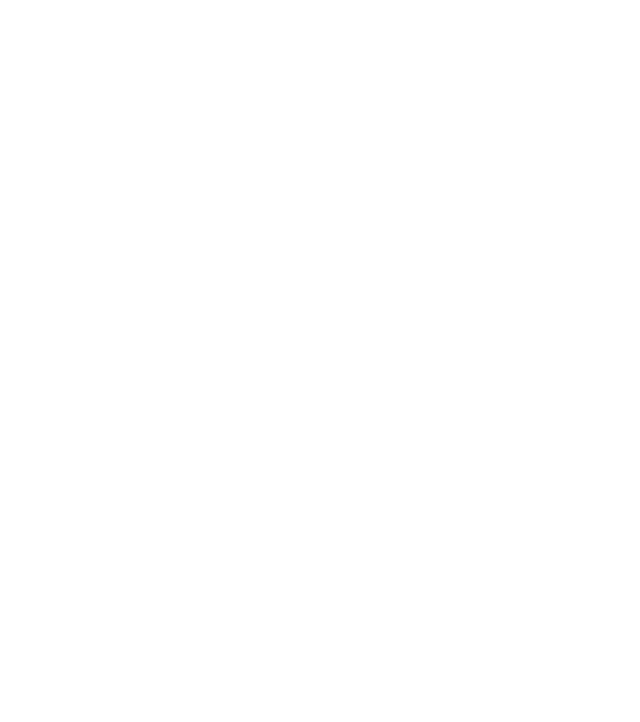
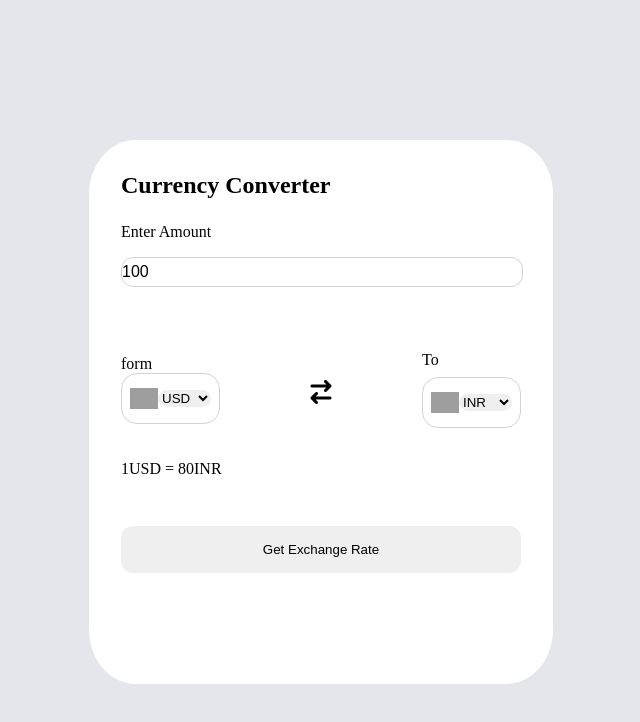
Before and after one commit to user3343/Currency_converter, a plain HTML site: page index.html in a window 1280 px wide. Shown: the whole page, without its empty margins (319-959 px from the left). Drawn offline with Linux system fonts and the light colour scheme; grey boxes are pictures that could not be loaded.

Commit message:
leyout done

```diff
--- /dev/null
+++ b/codes.js
@@ -0,0 +1,161 @@
+const countryList = {
+  AED: "AE",
+  AFN: "AF",
+  XCD: "AG",
+  ALL: "AL",
+  AMD: "AM",
+  ANG: "AN",
+  AOA: "AO",
+  AQD: "AQ",
+  ARS: "AR",
+  AUD: "AU",
+  AZN: "AZ",
+  BAM: "BA",
+  BBD: "BB",
+  BDT: "BD",
+  XOF: "BE",
+  BGN: "BG",
+  BHD: "BH",
+  BIF: "BI",
+  BMD: "BM",
+  BND: "BN",
+  BOB: "BO",
+  BRL: "BR",
+  BSD: "BS",
+  NOK: "BV",
+  BWP: "BW",
+  BYR: "BY",
+  BZD: "BZ",
+  CAD: "CA",
+  CDF: "CD",
+  XAF: "CF",
+  CHF: "CH",
+  CLP: "CL",
+  CNY: "CN",
+  COP: "CO",
+  CRC: "CR",
+  CUP: "CU",
+  CVE: "CV",
+  CYP: "CY",
+  CZK: "CZ",
+  DJF: "DJ",
+  DKK: "DK",
+  DOP: "DO",
+  DZD: "DZ",
+  ECS: "EC",
+  EEK: "EE",
+  EGP: "EG",
+  ETB: "ET",
+  EUR: "FR",
+  FJD: "FJ",
+  FKP: "FK",
+  GBP: "GB",
+  GEL: "GE",
+  GGP: "GG",
+  GHS: "GH",
+  GIP: "GI",
+  GMD: "GM",
+  GNF: "GN",
+  GTQ: "GT",
+  GYD: "GY",
+  HKD: "HK",
+  HNL: "HN",
+  HRK: "HR",
+  HTG: "HT",
+  HUF: "HU",
+  IDR: "ID",
+  ILS: "IL",
+  INR: "IN",
+  IQD: "IQ",
+  IRR: "IR",
+  ISK: "IS",
+  JMD: "JM",
+  JOD: "JO",
+  JPY: "JP",
+  KES: "KE",
+  KGS: "KG",
+  KHR: "KH",
+  KMF: "KM",
+  KPW: "KP",
+  KRW: "KR",
+  KWD: "KW",
+  KYD: "KY",
+  KZT: "KZ",
+  LAK: "LA",
+  LBP: "LB",
+  LKR: "LK",
+  LRD: "LR",
+  LSL: "LS",
+  LTL: "LT",
+  LVL: "LV",
+  LYD: "LY",
+  MAD: "MA",
+  MDL: "MD",
+  MGA: "MG",
+  MKD: "MK",
+  MMK: "MM",
+  MNT: "MN",
+  MOP: "MO",
+  MRO: "MR",
+  MTL: "MT",
+  MUR: "MU",
+  MVR: "MV",
+  MWK: "MW",
+  MXN: "MX",
+  MYR: "MY",
+  MZN: "MZ",
+  NAD: "NA",
+  XPF: "NC",
+  NGN: "NG",
+  NIO: "NI",
+  NPR: "NP",
+  NZD: "NZ",
+  OMR: "OM",
+  PAB: "PA",
+  PEN: "PE",
+  PGK: "PG",
+  PHP: "PH",
+  PKR: "PK",
+  PLN: "PL",
+  PYG: "PY",
+  QAR: "QA",
+  RON: "RO",
+  RSD: "RS",
+  RUB: "RU",
+  RWF: "RW",
+  SAR: "SA",
+  SBD: "SB",
+  SCR: "SC",
+  SDG: "SD",
+  SEK: "SE",
+  SGD: "SG",
+  SKK: "SK",
+  SLL: "SL",
+  SOS: "SO",
+  SRD: "SR",
+  STD: "ST",
+  SVC: "SV",
+  SYP: "SY",
+  SZL: "SZ",
+  THB: "TH",
+  TJS: "TJ",
+  TMT: "TM",
+  TND: "TN",
+  TOP: "TO",
+  TRY: "TR",
+  TTD: "TT",
+  TWD: "TW",
+  TZS: "TZ",
+  UAH: "UA",
+  UGX: "UG",
+  USD: "US",
+  UYU: "UY",
+  UZS: "UZ",
+  VEF: "VE",
+  VND: "VN",
+  VUV: "VU",
+  YER: "YE",
+  ZAR: "ZA",
+  ZMK: "ZM",
+  ZWD: "ZW",
+};
--- a/index.html
+++ b/index.html
@@ -4,9 +4,56 @@
     <meta charset="UTF-8" />
     <meta name="viewport" content="width=device-width, initial-scale=1.0" />
     <title>Currency Convertor</title>
+    <link
+      rel="stylesheet"
+      href="https://cdnjs.cloudflare.com/ajax/libs/font-awesome/6.5.1/css/all.min.css"
+      integrity="sha512-DTOQO9RWCH3ppGqcWaEA1BIZOC6xxalwEsw9c2QQeAIftl+Vegovlnee1c9QX4TctnWMn13TZye+giMm8e2LwA=="
+      crossorigin="anonymous"
+      referrerpolicy="no-referrer"
+    />
     <link rel="stylesheet" href="style.css" />
   </head>
   <body>
+    <div class="container">
+      <h2>Currency Converter</h2>
+      <form>
+        <div class="div">
+          <p>Enter Amount</p>
+          <input value="100" type="text" />
+        </div>
+        <div class="dropdown">
+          <div class="from">
+            <p>form</p>
+            <div class="select-container">
+              <img src="https://flagsapi.com/US/flat/64.png" alt="" />
+              <select name="from" id="">
+                <!-- <option value="USD">USA</option> -->
+                <!-- <option value="CAD">CA</option>
+                <option value="EU">Europ</option>
+                <option value="AU">AUS</option> -->
+              </select>
+            </div>
+          </div>
+          <i class="fa-solid fa-arrow-right-arrow-left"></i>
+          <div class="to">
+            <p>To</p>
+            <div class="select-container">
+              <img src="https://flagsapi.com/IN/flat/64.png" alt="" />
+              <select name="to" id="">
+                <!-- <option value="INR">INR</option> -->
+                <!-- <option value="USD">USA</option>
+                <option value="CAD">CA</option>
+                <option value="EU">Europ</option>
+                <option value="AU">AUS</option> -->
+              </select>
+            </div>
+          </div>
+        </div>
+        <div class="msg">1USD = 80INR</div>
+        <button>Get Exchange Rate</button>
+      </form>
+    </div>
+    <script src="codes.js"></script>
     <script src="script.js"></script>
   </body>
 </html>
--- a/script.js
+++ b/script.js
@@ -0,0 +1,24 @@
+const BASE_URL =
+  "https://cdn.jsdelivr.net/gh/fawazahmed0/currency-api@1/latest/currencies/USD/INR.json";
+
+const dropdown = document.querySelectorAll(".dropdown select");
+
+let i = 0;
+for (const select of dropdown) {
+  for (currCode in countryList) {
+    let newOption = document.createElement("option");
+    newOption.innerText = currCode;
+    newOption.value = currCode;
+    if (select.name === "from" && currCode === "USD") {
+      newOption.selected = "selected";
+    } else if (select.name === "to" && currCode === "INR") {
+      newOption.selected = "selected";
+    }
+    select.append(newOption);
+  }
+  select.addEventListener("change", (ect) => {
+    updateFlag(evt.target);
+  });
+}
+
+const updateFlag = () => {};
--- a/style.css
+++ b/style.css
@@ -0,0 +1,78 @@
+* {
+  margin: 0;
+  padding: 0;
+}
+body {
+  display: flex;
+  justify-content: center;
+  align-items: center;
+  min-height: 100vmin;
+  background-color: #e4e6eb;
+}
+div {
+  margin-top: 1.5rem;
+}
+
+.container {
+  background-color: #fff;
+  padding: 2rem;
+  border-radius: 10%;
+  width: 50vmin;
+  height: 60vmin;
+}
+
+.form {
+  margin: 2rem 0 1rem 0;
+}
+form select,
+button,
+input {
+  width: 100%;
+  margin: 1rem 0 1rem 0;
+  border: none;
+  outline: none;
+  border-radius: 0.75rem;
+}
+form button {
+  padding: 1rem;
+}
+form input {
+  border: 1px solid lightgrey;
+  font-size: 1rem;
+  height: 1.75rem;
+}
+
+.dropdown {
+  display: flex;
+  align-items: center;
+  justify-content: space-between;
+}
+.dropdown i {
+  font-size: 1.5rem;
+  margin-top: 1.75rem;
+}
+.to p,
+.form p {
+  margin-bottom: 0.5rem;
+}
+
+.select-container {
+  display: flex;
+  align-items: center;
+  justify-content: center;
+  margin-top: 0;
+  border: 1px solid lightgrey;
+  border-radius: 1rem;
+  padding: 0 0.5rem 0 0.5rem;
+}
+.select-container img {
+  max-width: 1.75rem;
+}
+
+.msg {
+  margin: 2rem 0 2rem 0;
+}
+
+button {
+  cursor: pointer;
+}
```
